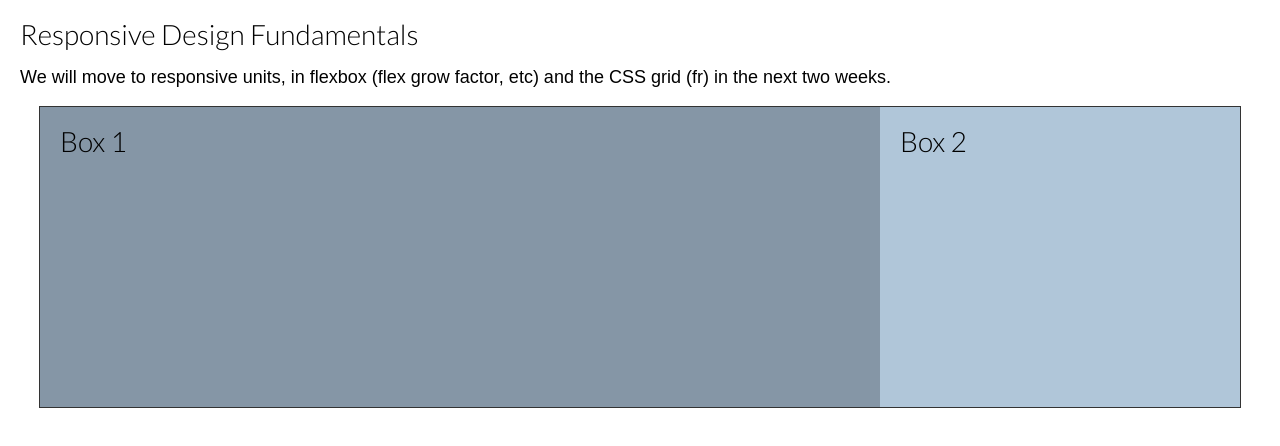
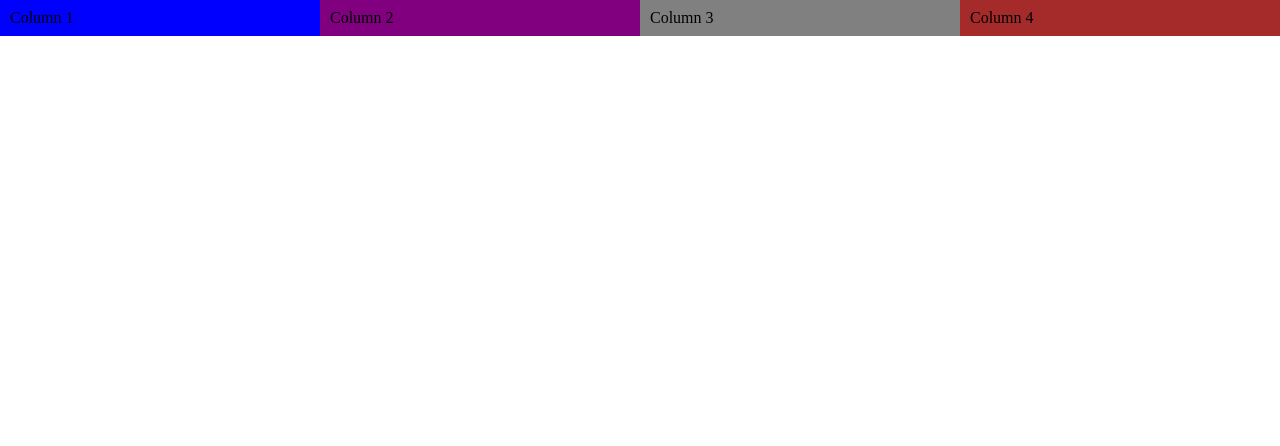
Before and after one commit to mohamedzrn/Zarandah_Mohamed_Media-Queries, a plain HTML site: page index.html in a window 1280 px wide. Drawn offline with Linux system fonts and the light colour scheme.

Commit message:
changed to make it look nice

```diff
--- a/css/main.css
+++ b/css/main.css
@@ -1,52 +1,48 @@
-/* 	CSS Document */
+/* Mobile First */
 
-body {
-    font-family: 'Monserrat', Arial, Helvetica, sans-serif;
-    font-size: 18px;
+.row {
+    display: flex;
+    flex-wrap: wrap;
 }
 
-h1, h2 {
-    font-family: 'lato', Arial, Helvetica, sans-serif;
-    font-size: 28px;
-    margin-top: 20px;
-    margin-bottom: 20px;
-    margin-left: 20px;
+.column {
+    width: 100%;
+    padding: 10px;
+    box-sizing: border-box;
 }
 
-p {
-    margin-left: 20px;
-    margin-bottom: 20px;
+.column:nth-child(3), .column:nth-child(4) {
+    display: none;
 }
 
-#container {
-    max-width: 1200px;
-    margin: 0 auto;
-    border: solid 1px #333;
-    display: flex;
-    flex-direction: row;
+.column:nth-child(1) {
+    background-color: pink;
 }
 
-#box1 {
-    background-color: #8596a6;
-    width: 70%;
-    height: 300px;
+.column:nth-child(2) {
+    background-color: red;
 }
 
-#box2 {
-    background-color: #b0c6d9;
-    width: 30%;
-    height: 300px;
-}
-
-/* at 400pc or smaller run this CSS*/
-@media screen and (max-width: 400px) {
-    #box1 {
-        width: 50%;
+/* 641px and above */
+@media (min-width: 641px) {
+    .column {
+      width: 25%;
+      display: flex;
     }
-
-    #box2 {
-        background-color: #5d6673;
-        color: #fff;
-        width: 50%;
+    .column:nth-child(3),
+    .column:nth-child(4) {
+      display: flex;
+    }
+    .column:nth-child(1) {
+      background-color: blue;
+    }
+    .column:nth-child(2) {
+      background-color: purple;
+    }
+    .column:nth-child(3) {
+      background-color: grey;
+    }
+    .column:nth-child(4) {
+      background-color: brown;
     }
 }
--- a/index.html
+++ b/index.html
@@ -12,16 +12,14 @@
 <link href="css/main.css" rel="stylesheet">
 </head>
 <body>
-    <h1>Responsive Design Fundamentals</h1>
-    <p>We will move to responsive units, in flexbox (flex grow factor, etc) and the CSS grid (fr) in the next two weeks.</p>
-    <div id="container">
-        <section id="box1">
-            <h2>Box 1</h2>
-        </section>
-        <section id="box2">
-            <h2>Box 2</h2>
-        </section>
-    </div>
-    <script src="js/main.js"></script>
+
+<div class="row">
+    <div class="column">Column 1</div>
+    <div class="column">Column 2</div>
+    <div class="column">Column 3</div>
+    <div class="column">Column 4</div>
+</div>
+
+<script src="js/main.js"></script>
 </body>
 </html>
```
